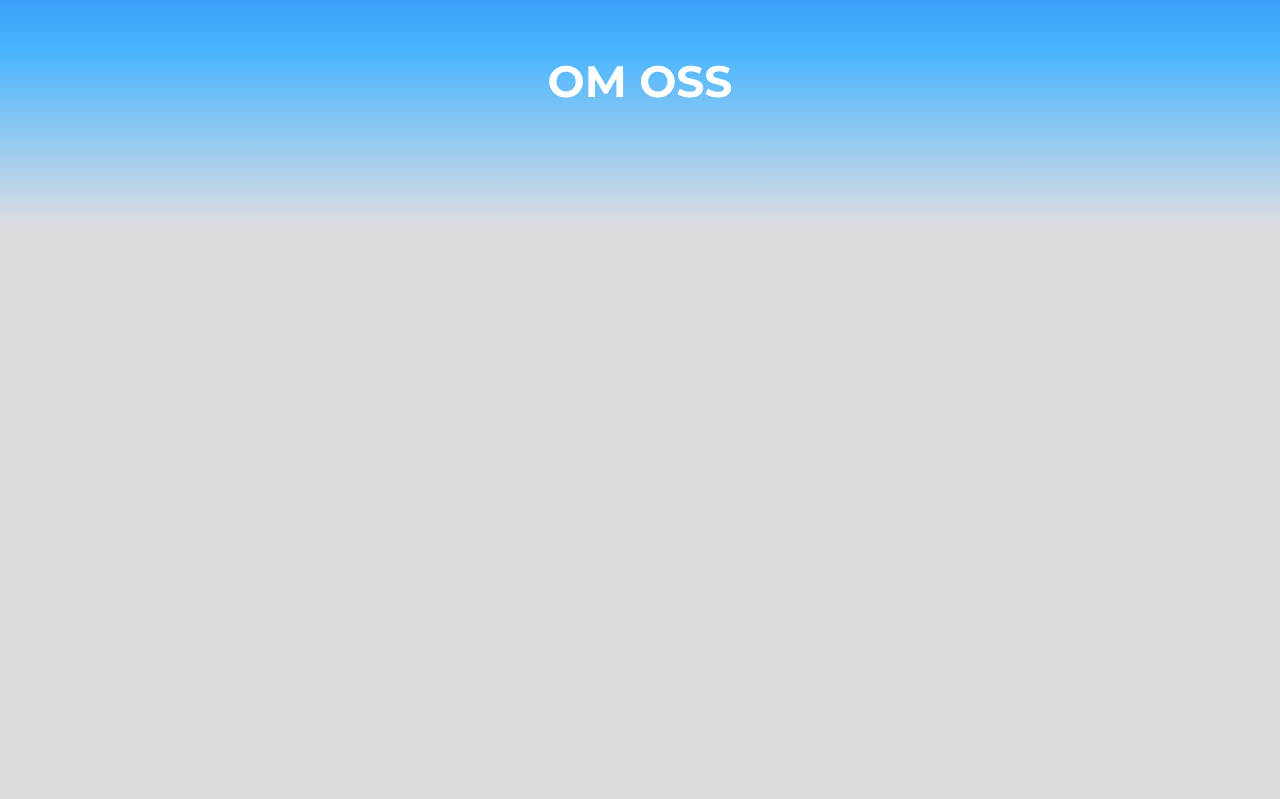
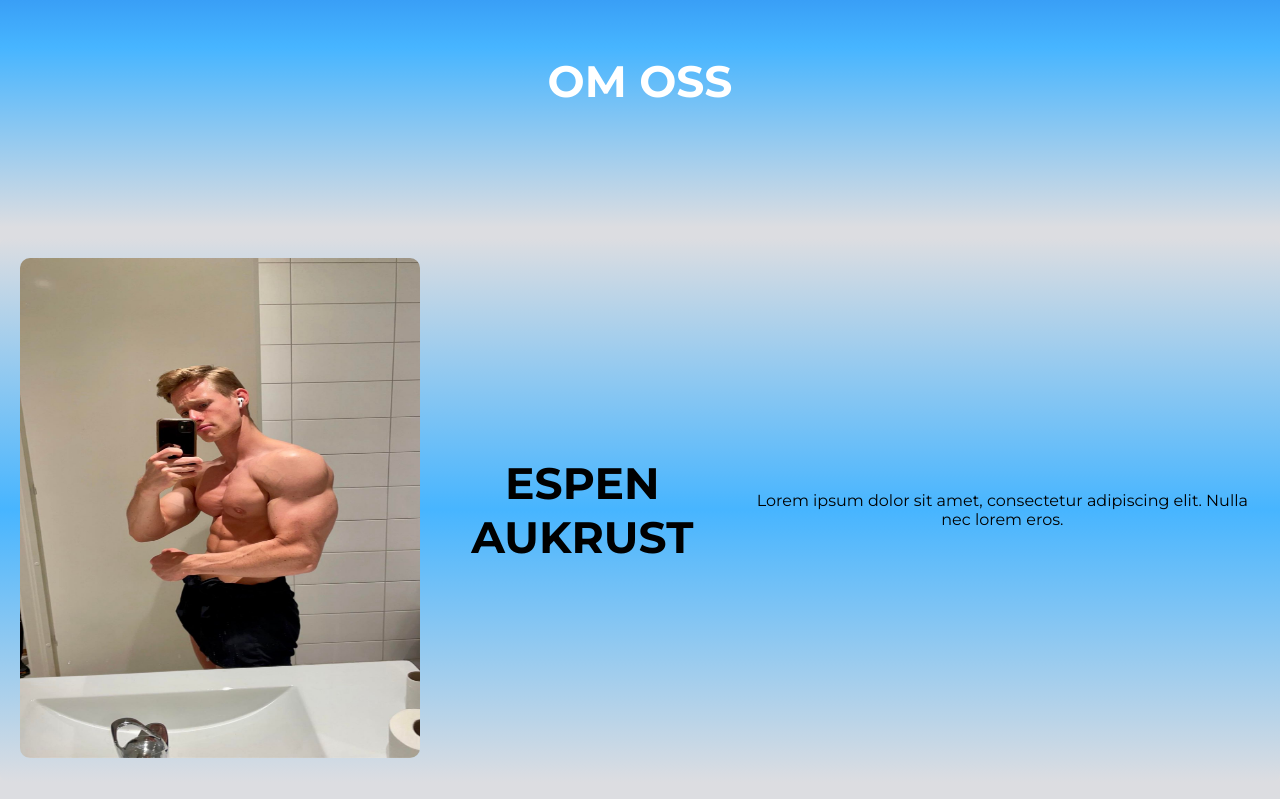
Before and after one commit to Oatre/ebccd, a React (Create React App) app: page /about in a window 1280 px wide. Shown: the part 311-1110 px from the top of the page. Before the commit the page ends 800 px from the top, so only its background shows below. Built offline with nearby package versions, Linux system fonts and the light colour scheme.

Commit message:
Changed about page styling etc.

```diff
--- a/src/Components/ImageWithText/ImageWithText.jsx
+++ b/src/Components/ImageWithText/ImageWithText.jsx
@@ -1,10 +1,13 @@
 import React from 'react';
 import './imagewithtext.css';
 
-const ImageWithText = ({ imageSrc, altText, text }) => {
+const ImageWithText = ({ imageSrc, altText, heading, text }) => {
   return (
     <div className="image-with-text">
-      <img src={imageSrc} alt={altText} />
+      <div className="image-wrapper">
+        <img src={imageSrc} alt={altText} />
+      </div>
+      {heading && <h1>{heading}</h1>}
       <p>{text}</p>
     </div>
   );
--- a/src/Components/ImageWithText/imagewithtext.css
+++ b/src/Components/ImageWithText/imagewithtext.css
@@ -2,17 +2,25 @@
   display: flex;
   align-items: center;
   justify-content: center;
+  padding: 20px;
+  border-radius: 8px;
+  background-image: linear-gradient(to bottom,#dcdde1, #47B5FF,#dcdde1 100%);
+  box-shadow: 0 2px 4px #dcdde1(0, 0, 0, 0.6);
   margin-bottom: 20px;
 }
 
 .image-with-text img {
     height: 500px;
     width: 400px;
-    border: 2px solid #000080;
-    box-shadow: 0 2px 4px rgba(240, 5, 5, 0.1);
-
+    border-radius: 10px;
 }
 
-.text {
+.image-with-text p {
   text-align: center;
+  background-color: gray, 98%;
 }
+
+.image-with-text h1 {
+  color: black;
+  background: gray, 98%;
+}
--- a/src/Components/Navbar/navbar.css
+++ b/src/Components/Navbar/navbar.css
@@ -1,12 +1,10 @@
 .navbar {
   list-style: none;
     margin: 0;
-    padding: 0;
     display: flex;
     align-items: center;
     justify-content: center;
     background-color: #33333300;
-    /* padding: 5px 5px; */
     margin: 0;
     position: absolute;
     top: 0;
--- a/src/Pages/About.jsx
+++ b/src/Pages/About.jsx
@@ -1,11 +1,19 @@
 import React from 'react'
 import { Navbar } from '../Components/Navbar/Navbar'
 import { HeroBanner } from '../Components/Herobanner/HeroBanner'
+import ImageWithText from '../Components/ImageWithText/ImageWithText'
+import bigboy from "../Assets/bigboy.jpg";
 export const About = () => {
   return (
     <div>
         <Navbar />
         <HeroBanner title="OM OSS" />
+        <ImageWithText
+          imageSrc={bigboy}
+          altText="Bigboy"
+          heading="Espen Aukrust"
+          text="Lorem ipsum dolor sit amet, consectetur adipiscing elit. Nulla nec lorem eros."
+        />
     </div>
   )
 }
--- a/src/Pages/Home.jsx
+++ b/src/Pages/Home.jsx
@@ -2,8 +2,7 @@ import React from 'react';
 import { Navbar } from '../Components/Navbar/Navbar';
 import './Home.css';
 import { HeroBanner } from '../Components/Herobanner/HeroBanner';
-import ImageWithText from '../Components/ImageWithText/ImageWithText';
-import bigboy from "../Assets/bigboy.jpg";
+import ImageWithText from '../Components/ImageWithText/ImageWithText'; //Can stay, may use later.
 import PackagesSection from '../Components/Programpackages/PackagesSection';
 
 
@@ -13,11 +12,6 @@ export const Home = () => {
       <Navbar />
       <HeroBanner title="EVIDENCE-BASED COACHING DUO" />
       <div className="content">
-      <ImageWithText
-          imageSrc={bigboy}
-          altText="Bigboy"
-          text="Lorem ipsum dolor sit amet, consectetur adipiscing elit. Nulla nec lorem eros."
-        />
       </div>
       <PackagesSection/>
     </div>
```
